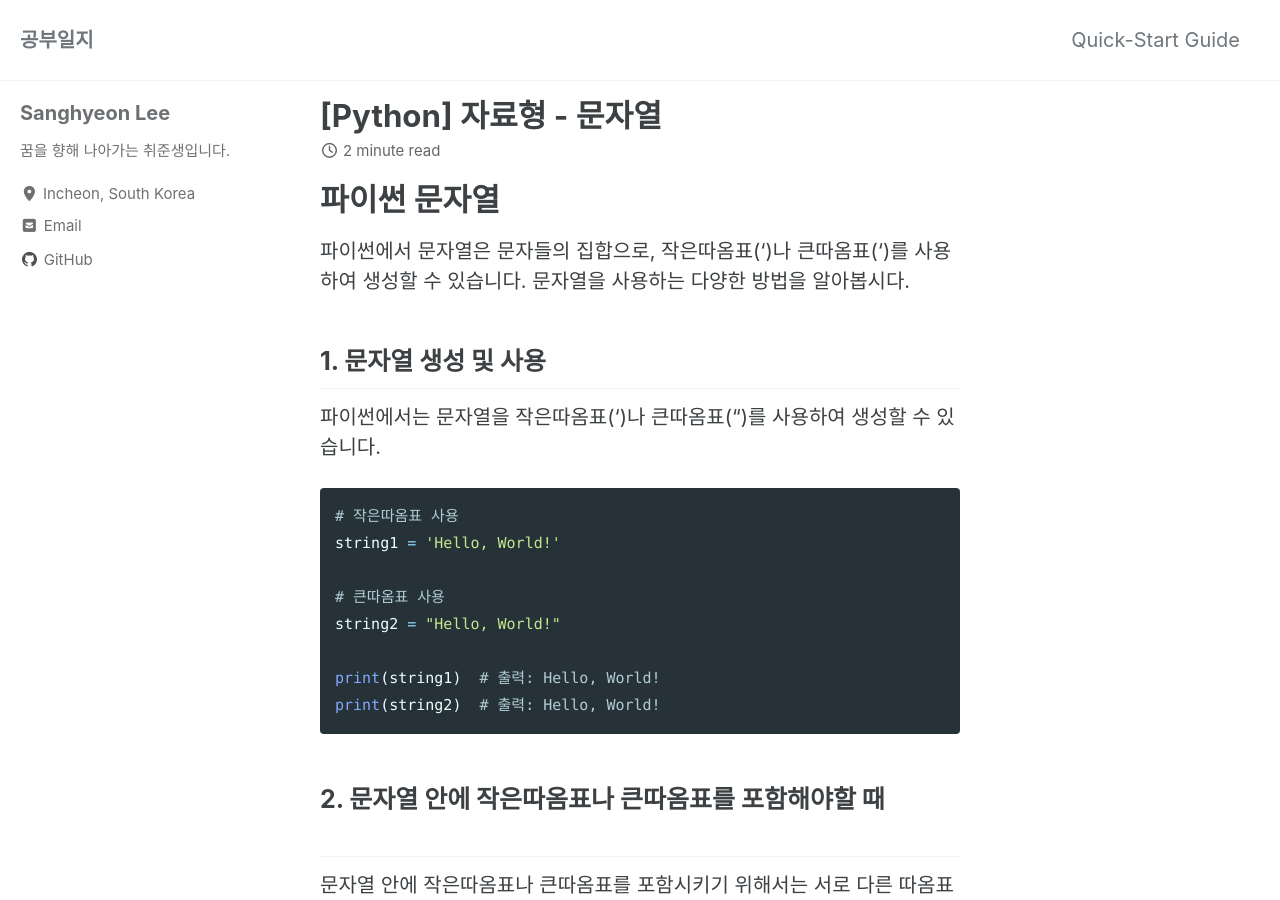
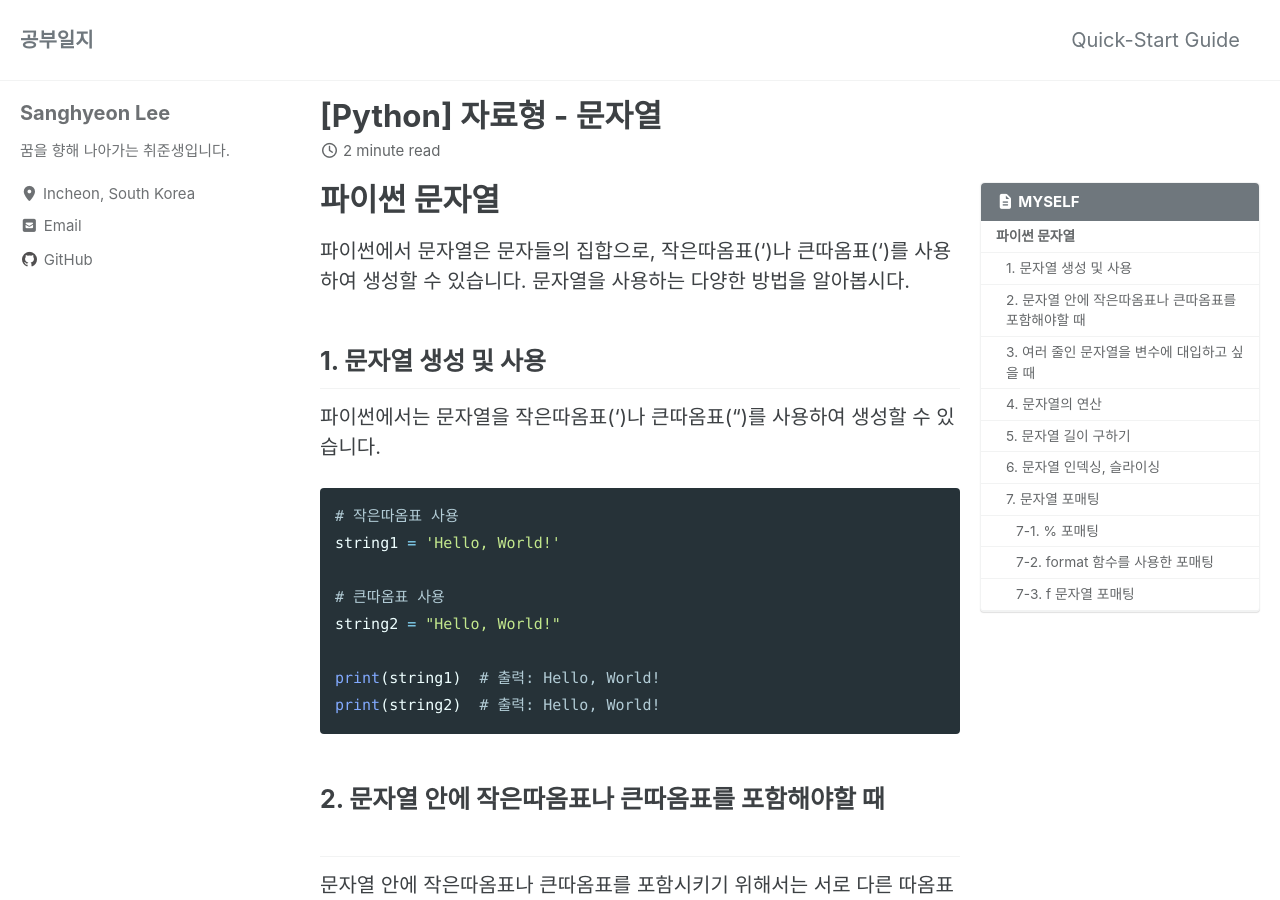
Before and after one commit to SanghyeonLee97/SanghyeonLee97.github.io, a Jekyll site: the page built from _posts/2024-07-22-string_operators.md, in a window 1280 px wide and 900 px high. Built offline with Jekyll 4.4.1, drawn with Linux system fonts in a browser that asks for light colours; cached includes are drawn as plain includes.

Commit message:
toc 추가

```diff
--- a/_posts/2024-07-22-string_operators.md
+++ b/_posts/2024-07-22-string_operators.md
@@ -1,6 +1,9 @@
 ---
 layout: single
 title:  "[Python] 자료형 - 문자열"
+toc: true
+toc_sticky: true
+toc_label: "MYSELF"
 ---
 
 # 파이썬 문자열
```
Also changed, not shown: _posts/2024-07-22-numeric_operators.md (+3 -0 lines).
